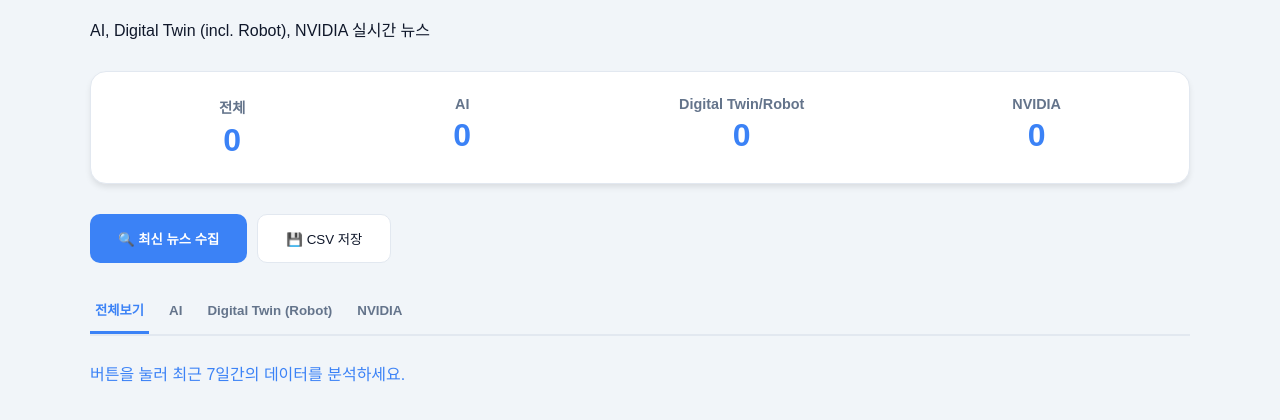
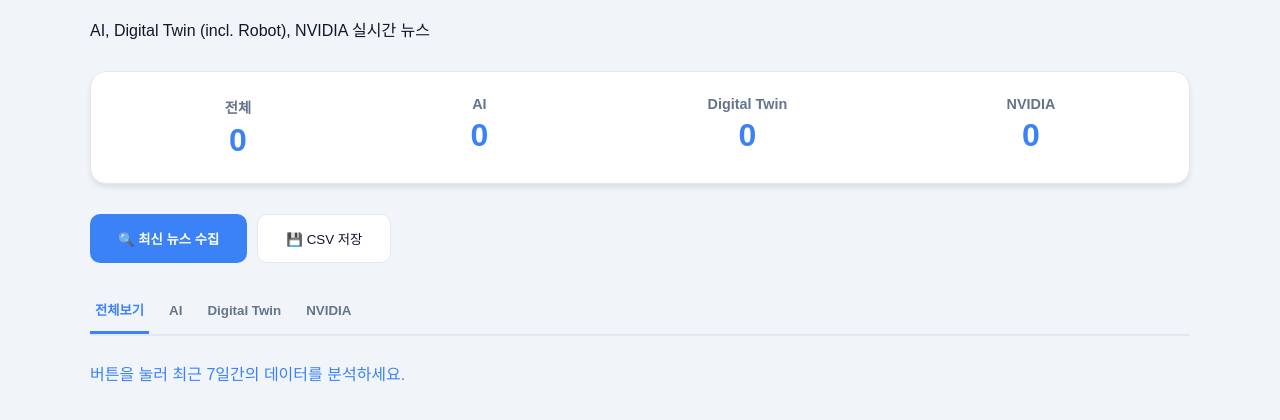
Before and after one commit to Bae-Sunny/ai-digital-twin-dashboard, a website built with Vite: page index.html in a window 1280 px wide. Shown: the part 120-540 px from the top of the page. Built offline with nearby package versions, Linux system fonts and the light colour scheme.

Commit message:
modified code

```diff
--- a/index.html
+++ b/index.html
@@ -19,7 +19,7 @@
     <div class="stats-container" id="statsBoard">
       <div class="stat-item">전체 <span id="total-count">0</span></div>
       <div class="stat-item ai">AI <span id="ai-count">0</span></div>
-      <div class="stat-item twin">Digital Twin/Robot <span id="twin-count">0</span></div>
+      <div class="stat-item twin">Digital Twin <span id="twin-count">0</span></div>
       <div class="stat-item nvidia">NVIDIA <span id="nvidia-count">0</span></div>
     </div>
 
@@ -31,7 +31,7 @@
     <div class="tabs" id="tabGroup">
       <button class="tab-btn active" data-filter="all">전체보기</button>
       <button class="tab-btn" data-filter="AI">AI</button>
-      <button class="tab-btn" data-filter="Digital Twin">Digital Twin (Robot)</button>
+      <button class="tab-btn" data-filter="Digital Twin">Digital Twin</button>
       <button class="tab-btn" data-filter="NVIDIA">NVIDIA</button>
     </div>
 
```
